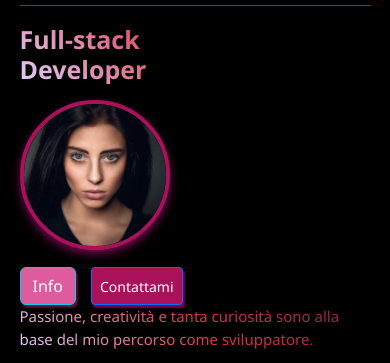
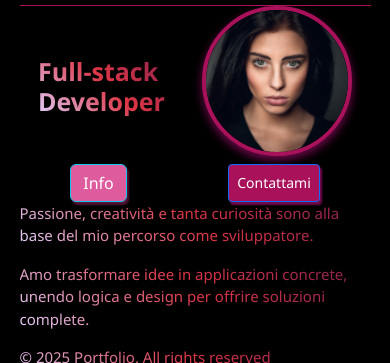
Before and after one commit to GiadaChiar/GiadaChiar.github.io, a website: page index.html in a window 390 px wide. Shown: the part 51-414 px from the top of the page. Drawn offline with nearby package versions, Linux system fonts and the light colour scheme.

Commit message:
@media query

```diff
--- a/scss/home.scss
+++ b/scss/home.scss
@@ -134,7 +134,7 @@ body{
 
 //schermi più grandi
 
-@media (min-width: 700px) {
+@media (min-width: 300px) {
   // stili validi SOLO da 992px in su
     .nav-link {
         position: relative;
@@ -152,20 +152,34 @@ body{
 
         &:hover::after{
             width:100%;
+        }
     }
 
-    .buttons{
+    .buttons {
         display: flex;
-       /* justify-content: space-around;
-        align-items: center;*/
+        flex-direction: row; // mobile: pulsanti in colonna
+        justify-content: space-around; // spazio tra i pulsanti
 
+        .btn.btn-info {
+            background-color: $pink-400;
+            margin: 0; // margine mobile
+            box-shadow: 2px 3px 2px $pink-800;
+            color: #fff;
+            &:hover {
+                color: $black;
+            }
+        }
+    }
+    .description-home{
+        display: flex;
+        justify-content: space-around;
+        align-items: center;
     }
 
 }
 
 
 
-}
 
 
 footer{
```
Also changed, not shown: css/home.css, css/variables.css, scss/home.css, 3 other files.
